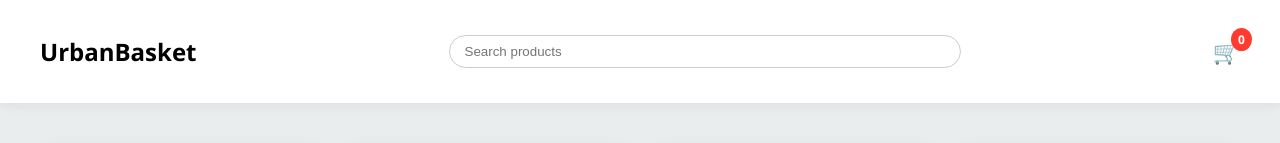
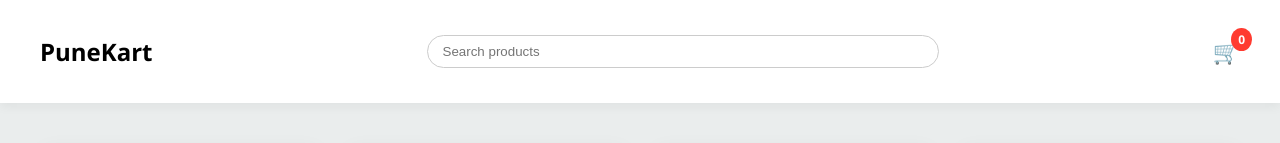
Before and after one commit to Shirish456/Urban_Basket, a plain HTML site: page index.html in a window 1280 px wide. Shown: the top 143 px of the page. Drawn offline with Linux system fonts and the light colour scheme.

Commit message:
Website name modified

```diff
--- a/index.html
+++ b/index.html
@@ -12,7 +12,7 @@
 <body>
 
 <header>
-    <h2 id="logo">UrbanBasket</h2>
+    <h2 id="logo">PuneKart</h2>
     <input type="text" id="searchBox" placeholder="Search products" onkeyup="searchProducts()">
     <a href="cart.html" class="cart-link">
     <div class="cart-icon">
```
